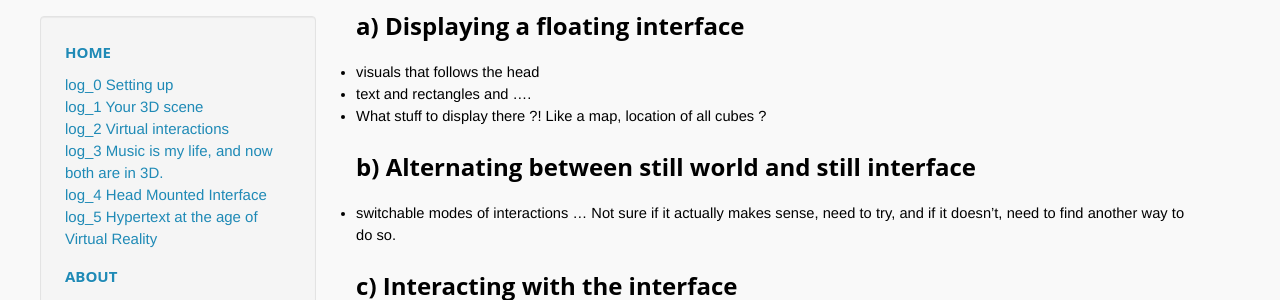
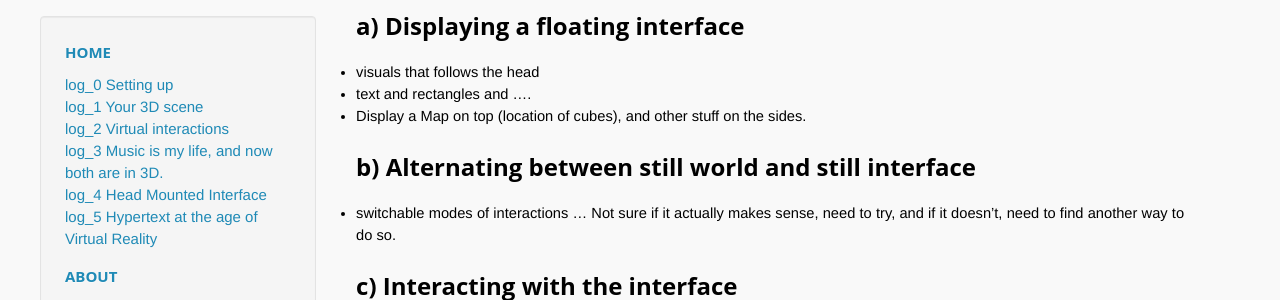
Before and after one commit to OpenTechSchool-Brussels/webVR-for-3D-graphics-and-music, a Jekyll site: the page built from head-mounted-interface.markdown, in a window 1280 px wide. Shown: the part 194-494 px from the top of the page. Built offline with Jekyll 4.4.1, drawn with Linux system fonts in a browser that asks for light colours; Markdown is read by kramdown in place of the engine named in the settings.

Commit message:
Update head-mounted-interface.markdown

```diff
--- a/head-mounted-interface.markdown
+++ b/head-mounted-interface.markdown
@@ -8,7 +8,7 @@ num: 4
 ## a) Displaying a floating interface
 * visuals that follows the head
 * text and rectangles and ....
-* What stuff to display there ?! Like a map, location of all cubes ?
+* Display a Map on top (location of cubes), and other stuff on the sides.
 
 
 ## b) Alternating between still world and still interface
```
